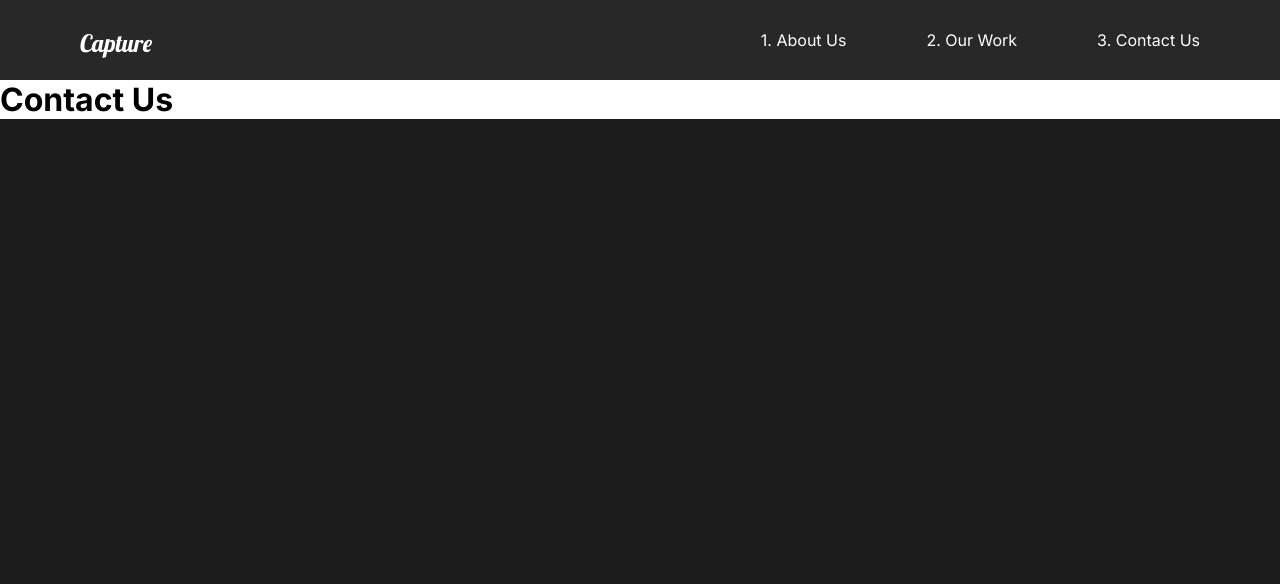
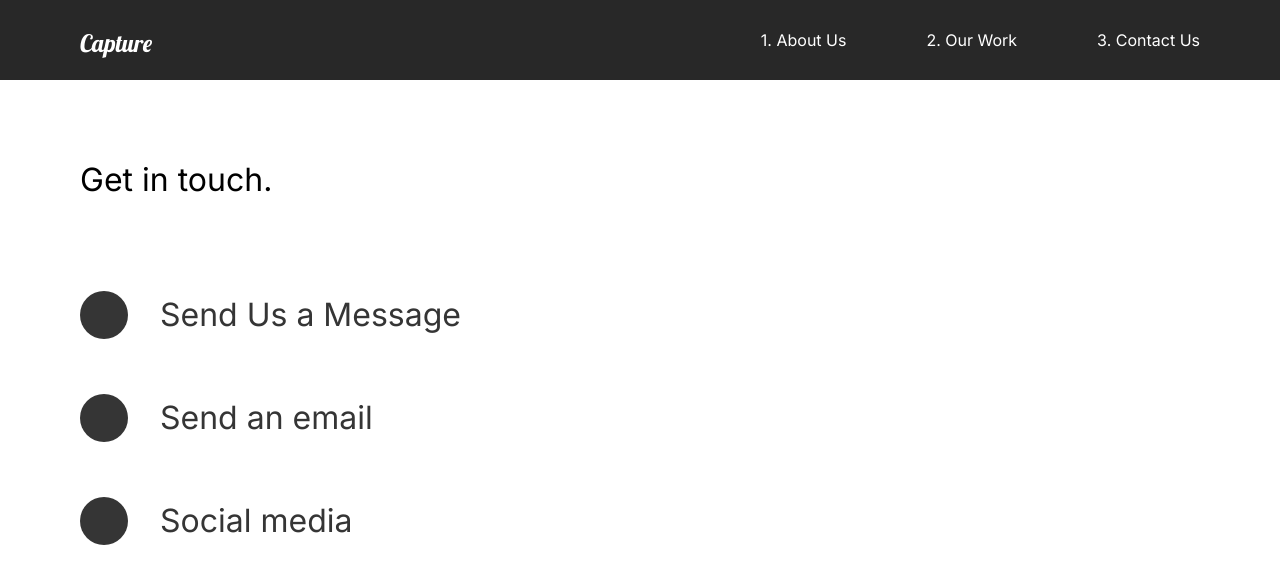
Before and after one commit to enesimona/capture, a React (Create React App) app: page /contact in a window 1280 px wide. Shown: the top 584 px of the page. Built offline with nearby package versions, Linux system fonts and the light colour scheme.

Commit message:
21. Contact us page

```diff
--- a/src/pages/ContactUs.js
+++ b/src/pages/ContactUs.js
@@ -1,19 +1,75 @@
 import React from "react";
 import { motion } from "framer-motion";
-import { pageAnimation } from "../animation";
+import { pageAnimation, titleAnim } from "../animation";
+import styled from "styled-components";
 
 const ContactUs = () => {
   return (
-    <motion.div
+    <ContactStyle
       variants={pageAnimation}
       initial="hidden"
       animate="show"
       exit="exit"
       style={{ background: "#fff" }}
     >
-      <h1>Contact Us</h1>
-    </motion.div>
+      <Title>
+        <Hide>
+          <motion.h2 variants={titleAnim}>Get in touch.</motion.h2>
+        </Hide>
+      </Title>
+      <div>
+        <Hide>
+          <Social variants={titleAnim}>
+            <Circle></Circle>
+            <h2>Send Us a Message</h2>
+          </Social>
+        </Hide>
+        <Hide>
+          <Social variants={titleAnim}>
+            <Circle></Circle>
+            <h2>Send an email</h2>
+          </Social>
+        </Hide>
+        <Hide>
+          <Social variants={titleAnim}>
+            <Circle></Circle>
+            <h2>Social media</h2>
+            {/* <a href="www.twitter.com"></a> */}
+          </Social>
+        </Hide>
+      </div>
+    </ContactStyle>
   );
 };
 
+const ContactStyle = styled(motion.div)`
+  padding: 5rem 5rem;
+  color: #353535;
+  min-height: 90vh;
+`;
+
+const Title = styled.div`
+  margin-bottom: 4rem;
+  color: black;
+`;
+
+const Hide = styled.div`
+  overflow: hidden;
+`;
+
+const Circle = styled.div`
+  border-radius: 50%;
+  width: 3rem;
+  height: 3rem;
+  background: #353535;
+`;
+
+const Social = styled(motion.div)`
+  display: flex;
+  align-items: center;
+  h2 {
+    margin: 2rem;
+  }
+`;
+
 export default ContactUs;
```
